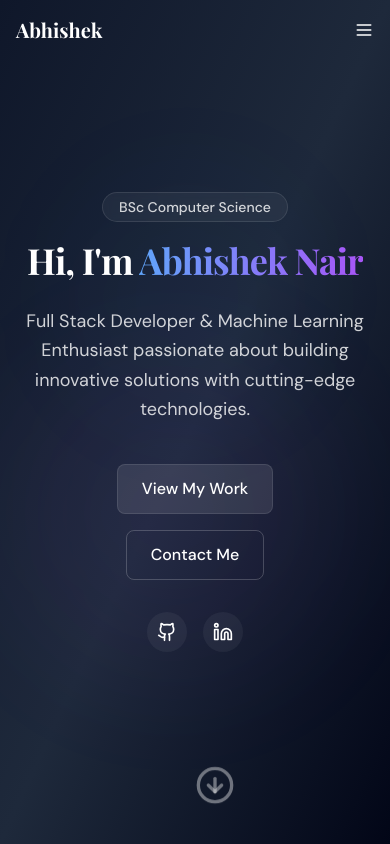
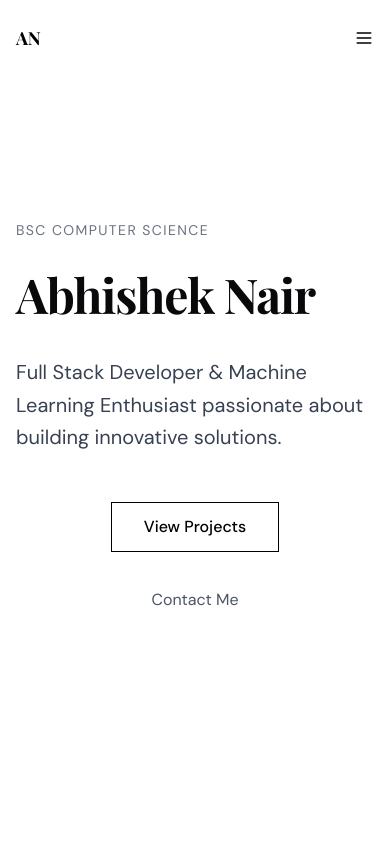
Before and after one commit to hea7hen/Abhishek_Nair, a React (Vite) app: page / in a window 390 px wide. Shown: the top 844 px of the page. Built offline with nearby package versions, Linux system fonts and the light colour scheme; a web font is replaced by a local one.

Commit message:
Update website theme
Update the website's theme to match the style of the provided external website.

```diff
--- a/src/components/Footer.tsx
+++ b/src/components/Footer.tsx
@@ -12,17 +12,17 @@ export default function Footer() {
   ];
 
   return (
-    <footer className="bg-slate-900 text-white py-12">
+    <footer className="py-16 border-t border-gray-200">
       <div className="container-custom">
-        <div className="flex flex-col md:flex-row justify-between items-center">
-          <div className="mb-6 md:mb-0">
-            <h3 className="text-2xl font-display font-bold mb-2">Abhishek Nair</h3>
-            <p className="text-slate-400 max-w-md">
-              Full Stack Developer & Machine Learning Enthusiast building innovative digital solutions with cutting-edge technologies.
+        <div className="flex flex-col md:flex-row justify-between items-start mb-12">
+          <div className="mb-10 md:mb-0">
+            <h3 className="text-2xl font-display font-bold mb-4">Abhishek Nair</h3>
+            <p className="text-gray-600 max-w-md">
+              Full Stack Developer & Machine Learning Enthusiast building innovative digital solutions.
             </p>
           </div>
 
-          <div className="flex space-x-4">
+          <div className="flex space-x-6">
             {socialLinks.map((link, index) => (
               <a
                 key={index}
@@ -30,7 +30,7 @@ export default function Footer() {
                 aria-label={link.label}
                 target="_blank"
                 rel="noopener noreferrer"
-                className="w-10 h-10 rounded-full bg-slate-800/50 flex items-center justify-center text-slate-400 hover:bg-slate-700 hover:text-white transition-all duration-300"
+                className="text-gray-500 hover:text-black transition-all duration-300"
               >
                 {link.icon}
               </a>
@@ -38,17 +38,17 @@ export default function Footer() {
           </div>
         </div>
 
-        <div className="border-t border-slate-800/50 mt-8 pt-8 flex flex-col md:flex-row justify-between items-center">
-          <p className="text-slate-400 text-sm mb-4 md:mb-0">
+        <div className="flex flex-col md:flex-row justify-between items-center">
+          <p className="text-gray-500 text-sm mb-6 md:mb-0">
             © {currentYear} Abhishek Nair. All rights reserved.
           </p>
 
-          <div className="flex space-x-6">
+          <div className="flex space-x-8">
             {["Home", "About", "Projects", "Contact"].map((item) => (
               <a
                 key={item}
                 href={`#${item.toLowerCase()}`}
-                className="text-sm text-slate-400 hover:text-white transition-colors"
+                className="text-sm text-gray-500 hover:text-black transition-colors"
               >
                 {item}
               </a>
--- a/src/components/Hero.tsx
+++ b/src/components/Hero.tsx
@@ -1,33 +1,7 @@
 
-import { useEffect, useRef } from 'react';
-import { ArrowDownCircle, Github, Linkedin } from 'lucide-react';
+import { ArrowDownCircle } from 'lucide-react';
 
 export default function Hero() {
-  const sectionRef = useRef<HTMLDivElement>(null);
-
-  useEffect(() => {
-    const observer = new IntersectionObserver(
-      ([entry]) => {
-        if (entry.isIntersecting) {
-          entry.target.classList.add('opacity-100');
-          entry.target.classList.remove('opacity-0');
-          observer.unobserve(entry.target);
-        }
-      },
-      { threshold: 0.1 }
-    );
-
-    if (sectionRef.current) {
-      observer.observe(sectionRef.current);
-    }
-
-    return () => {
-      if (sectionRef.current) {
-        observer.unobserve(sectionRef.current);
-      }
-    };
-  }, []);
-
   const scrollToNextSection = () => {
     const aboutSection = document.getElementById('about');
     if (aboutSection) {
@@ -38,63 +12,32 @@ export default function Hero() {
   return (
     <section
       id="home"
-      ref={sectionRef}
-      className="relative min-h-screen flex items-center justify-center overflow-hidden transition-opacity duration-1000 opacity-0"
+      className="min-h-screen flex items-center justify-center bg-white"
     >
-      {/* Background gradient */}
-      <div className="absolute inset-0 bg-gradient-to-br from-slate-900 via-slate-800 to-slate-950 -z-10" />
+      <div className="container-custom">
+        <div className="max-w-3xl mx-auto">
+          <p className="text-sm uppercase tracking-widest text-gray-500 mb-6">BSc Computer Science</p>
 
-      {/* Abstract shapes */}
-      <div className="absolute top-[20%] left-[15%] w-64 h-64 rounded-full bg-blue-500/5 blur-3xl animate-pulse" />
-      <div className="absolute bottom-[20%] right-[15%] w-80 h-80 rounded-full bg-purple-500/5 blur-3xl animate-float" />
-
-      <div className="container-custom relative z-10">
-        <div className="max-w-3xl mx-auto text-center">
-          <div className="inline-block mb-4 px-4 py-1 rounded-full bg-white/5 backdrop-blur-sm border border-white/10">
-            <p className="text-white/80 text-sm font-medium animate-slide-down">BSc Computer Science</p>
-          </div>
-
-          <h1 className="text-4xl md:text-6xl lg:text-7xl font-bold text-white mb-6 leading-tight animate-slide-up">
-            Hi, I'm <span className="text-transparent bg-clip-text bg-gradient-to-r from-blue-400 to-purple-500">Abhishek Nair</span>
+          <h1 className="text-5xl md:text-7xl font-display font-bold mb-8 leading-tight">
+            Abhishek Nair
           </h1>
 
-          <p className="text-white/80 text-lg md:text-xl mb-10 max-w-2xl mx-auto leading-relaxed animate-slide-up animation-delay-200">
-            Full Stack Developer & Machine Learning Enthusiast passionate about building innovative solutions with cutting-edge technologies.
+          <p className="text-xl md:text-2xl text-gray-700 max-w-2xl leading-relaxed mb-12">
+            Full Stack Developer & Machine Learning Enthusiast passionate about building innovative solutions.
           </p>
 
-          <div className="flex flex-col sm:flex-row items-center justify-center gap-4 animate-slide-up animation-delay-300">
-            <button
-              onClick={() => document.getElementById('projects')?.scrollIntoView({behavior: 'smooth'})}
-              className="px-6 py-3 bg-white/10 backdrop-blur-sm border border-white/10 text-white rounded-lg font-medium hover:bg-white/20 transition-all duration-300"
+          <div className="flex flex-col sm:flex-row items-center gap-6">
+            <a
+              href="#projects"
+              className="px-8 py-3 border border-black text-black rounded-none font-medium hover:bg-black hover:text-white transition-all duration-300"
             >
-              View My Work
-            </button>
-            <button
-              onClick={() => document.getElementById('contact')?.scrollIntoView({behavior: 'smooth'})}
-              className="px-6 py-3 bg-transparent border border-white/20 text-white rounded-lg font-medium hover:bg-white/10 transition-all duration-300"
+              View Projects
+            </a>
+            <a
+              href="#contact"
+              className="px-8 py-3 text-gray-600 hover:text-black transition-all duration-300"
             >
               Contact Me
-            </button>
-          </div>
-
-          <div className="flex justify-center mt-8 space-x-4">
-            <a
-              href="https://github.com"
-              target="_blank"
-              rel="noopener noreferrer"
-              className="w-10 h-10 rounded-full bg-white/5 flex items-center justify-center text-white hover:bg-white/10 transition-all duration-300"
-              aria-label="GitHub"
-            >
-              <Github className="h-5 w-5" />
-            </a>
-            <a
-              href="https://linkedin.com"
-              target="_blank"
-              rel="noopener noreferrer"
-              className="w-10 h-10 rounded-full bg-white/5 flex items-center justify-center text-white hover:bg-white/10 transition-all duration-300"
-              aria-label="LinkedIn"
-            >
-              <Linkedin className="h-5 w-5" />
             </a>
           </div>
         </div>
@@ -102,7 +45,7 @@ export default function Hero() {
 
       <button
         onClick={scrollToNextSection}
-        className="absolute bottom-8 left-1/2 transform -translate-x-1/2 text-white/40 hover:text-white transition-colors duration-300 animate-bounce"
+        className="absolute bottom-10 left-1/2 transform -translate-x-1/2 text-gray-400 hover:text-black transition-colors duration-300"
         aria-label="Scroll down"
       >
         <ArrowDownCircle className="h-10 w-10" />
--- a/src/components/Navbar.tsx
+++ b/src/components/Navbar.tsx
@@ -1,7 +1,6 @@
 
 import { useState, useEffect } from "react";
 import { Menu, X } from "lucide-react";
-import { cn } from "@/lib/utils";
 
 export default function Navbar() {
   const [isOpen, setIsOpen] = useState(false);
@@ -30,34 +29,25 @@ export default function Navbar() {
 
   return (
     <nav
-      className={cn(
-        "fixed top-0 left-0 w-full z-50 transition-all duration-300",
-        scrolled ? "py-3 bg-white/80 backdrop-blur-lg shadow-sm" : "py-4 bg-transparent"
-      )}
+      className={`fixed top-0 left-0 w-full z-50 transition-all duration-300 ${
+        scrolled ? "py-4 bg-white shadow-sm" : "py-6 bg-white"
+      }`}
     >
       <div className="container-custom flex items-center justify-between">
         <a
           href="#"
-          className="flex items-center text-xl font-display font-bold"
+          className="text-lg font-display font-bold text-black"
         >
-          <span
-            className={cn(
-              "transition-all duration-300",
-              scrolled ? "text-primary" : "text-white"
-            )}
-          >Abhishek</span>
+          AN
         </a>
 
         {/* Desktop Navigation */}
-        <div className="hidden md:flex items-center space-x-10">
+        <div className="hidden md:flex items-center space-x-12">
           {["home", "about", "projects", "skills", "contact"].map((item) => (
             <button
               key={item}
               onClick={() => scrollToSection(item)}
-              className={cn(
-                "text-sm tracking-wide transition-all duration-200 capitalize hover:text-accent relative after:absolute after:bottom-[-4px] after:left-0 after:h-[1px] after:w-0 after:bg-accent after:transition-all after:duration-300 hover:after:w-full",
-                scrolled ? "text-slate-700" : "text-white"
-              )}
+              className="text-sm uppercase tracking-widest text-gray-500 hover:text-black transition-colors duration-200"
             >
               {item}
             </button>
@@ -71,22 +61,22 @@ export default function Navbar() {
           aria-label="Toggle menu"
         >
           {isOpen ? (
-            <X className="h-5 w-5 text-slate-700" />
+            <X className="h-5 w-5 text-black" />
           ) : (
-            <Menu className={cn("h-5 w-5", scrolled ? "text-slate-700" : "text-white")} />
+            <Menu className="h-5 w-5 text-black" />
           )}
         </button>
       </div>
 
       {/* Mobile menu */}
       {isOpen && (
-        <div className="md:hidden absolute top-full left-0 w-full bg-white/95 backdrop-blur-lg shadow-lg">
-          <div className="container-custom py-4 flex flex-col space-y-4">
+        <div className="md:hidden absolute top-full left-0 w-full bg-white border-t border-gray-100">
+          <div className="container-custom py-6 flex flex-col space-y-6">
             {["home", "about", "projects", "skills", "contact"].map((item) => (
               <button
                 key={item}
                 onClick={() => scrollToSection(item)}
-                className="text-slate-700 text-sm py-2 transition-all capitalize duration-200 hover:text-accent hover:pl-2"
+                className="text-sm uppercase tracking-widest text-gray-500 hover:text-black transition-colors py-2"
               >
                 {item}
               </button>
--- a/src/components/ProjectCard.tsx
+++ b/src/components/ProjectCard.tsx
@@ -1,5 +1,4 @@
 
-import { useState, useRef } from 'react';
 import { ExternalLink, Github } from 'lucide-react';
 import { cn } from '@/lib/utils';
 
@@ -24,19 +23,12 @@ export default function ProjectCard({
   className,
   index
 }: ProjectCardProps) {
-  const [isHovered, setIsHovered] = useState(false);
-  const cardRef = useRef<HTMLDivElement>(null);
-
   return (
     <div
-      ref={cardRef}
       className={cn(
-        "group relative overflow-hidden rounded-xl bg-white shadow-sm transition-all duration-500",
-        `animate-slide-up animation-delay-${(index % 5) * 100}`,
+        "group border border-gray-200 hover:border-gray-400 transition-all duration-300",
         className
       )}
-      onMouseEnter={() => setIsHovered(true)}
-      onMouseLeave={() => setIsHovered(false)}
     >
       <div className="aspect-video overflow-hidden">
         <img
@@ -48,30 +40,30 @@ export default function ProjectCard({
       </div>
 
       <div className="p-6">
-        <div className="mb-4 flex flex-wrap gap-2">
+        <h3 className="text-xl font-bold mb-4 text-gray-900">{title}</h3>
+        <p className="text-gray-600 mb-6">{description}</p>
+
+        <div className="mb-6 flex flex-wrap gap-2">
           {tags.map((tag, i) => (
             <span
               key={i}
-              className="text-xs font-medium px-2 py-1 rounded-full bg-slate-100 text-slate-600"
+              className="text-xs px-3 py-1 border border-gray-200 text-gray-600"
             >
               {tag}
             </span>
           ))}
         </div>
 
-        <h3 className="text-xl font-bold mb-2 text-gray-900">{title}</h3>
-        <p className="text-gray-600 mb-4 line-clamp-2">{description}</p>
-
-        <div className="flex space-x-3">
+        <div className="flex space-x-6">
           {liveUrl && (
             <a
               href={liveUrl}
               target="_blank"
               rel="noopener noreferrer"
-              className="flex items-center text-slate-600 hover:text-slate-900 transition-colors text-sm"
+              className="flex items-center text-gray-600 hover:text-black transition-colors text-sm uppercase tracking-wider"
             >
-              <ExternalLink className="h-4 w-4 mr-1" />
-              Live Preview
+              <ExternalLink className="h-4 w-4 mr-2" />
+              View Project
             </a>
           )}
 
@@ -80,22 +72,14 @@ export default function ProjectCard({
               href={repoUrl}
               target="_blank"
               rel="noopener noreferrer"
-              className="flex items-center text-slate-600 hover:text-slate-900 transition-colors text-sm"
+              className="flex items-center text-gray-600 hover:text-black transition-colors text-sm uppercase tracking-wider"
             >
-              <Github className="h-4 w-4 mr-1" />
+              <Github className="h-4 w-4 mr-2" />
               Source Code
             </a>
           )}
         </div>
       </div>
-
-      {/* Hover effect gradient overlay */}
-      <div
-        className={cn(
-          "absolute inset-0 bg-gradient-to-t from-slate-500/5 to-transparent opacity-0 transition-opacity duration-500",
-          isHovered ? "opacity-100" : "opacity-0"
-        )}
-      />
     </div>
   );
 }
--- a/src/index.css
+++ b/src/index.css
@@ -7,33 +7,33 @@
 
 @layer base {
   :root {
-    --background: 210 40% 98%;
-    --foreground: 222.2 84% 4.9%;
+    --background: 0 0% 100%;
+    --foreground: 240 10% 3.9%;
 
     --card: 0 0% 100%;
-    --card-foreground: 222.2 84% 4.9%;
+    --card-foreground: 240 10% 3.9%;
 
     --popover: 0 0% 100%;
-    --popover-foreground: 222.2 84% 4.9%;
+    --popover-foreground: 240 10% 3.9%;
 
-    --primary: 222.2 47.4% 11.2%;
-    --primary-foreground: 210 40% 98%;
+    --primary: 240 5.9% 10%;
+    --primary-foreground: 0 0% 98%;
 
-    --secondary: 210 40% 96.1%;
-    --secondary-foreground: 222.2 47.4% 11.2%;
+    --secondary: 240 4.8% 95.9%;
+    --secondary-foreground: 240 5.9% 10%;
 
-    --muted: 210 40% 96.1%;
-    --muted-foreground: 215.4 16.3% 46.9%;
+    --muted: 240 4.8% 95.9%;
+    --muted-foreground: 240 3.8% 46.1%;
 
-    --accent: 217.2 32.6% 17.5%;
-    --accent-foreground: 210 40% 98%;
+    --accent: 240 4.8% 95.9%;
+    --accent-foreground: 240 5.9% 10%;
 
     --destructive: 0 84.2% 60.2%;
-    --destructive-foreground: 210 40% 98%;
+    --destructive-foreground: 0 0% 98%;
 
-    --border: 214.3 31.8% 91.4%;
-    --input: 214.3 31.8% 91.4%;
-    --ring: 222.2 84% 4.9%;
+    --border: 240 5.9% 90%;
+    --input: 240 5.9% 90%;
+    --ring: 240 5.9% 10%;
 
     --radius: 0.5rem;
 
@@ -48,33 +48,33 @@
   }
 
   .dark {
-    --background: 222.2 84% 4.9%;
-    --foreground: 210 40% 98%;
+    --background: 240 10% 3.9%;
+    --foreground: 0 0% 98%;
 
-    --card: 222.2 84% 4.9%;
-    --card-foreground: 210 40% 98%;
+    --card: 240 10% 3.9%;
+    --card-foreground: 0 0% 98%;
 
-    --popover: 222.2 84% 4.9%;
-    --popover-foreground: 210 40% 98%;
+    --popover: 240 10% 3.9%;
+    --popover-foreground: 0 0% 98%;
 
-    --primary: 210 40% 98%;
-    --primary-foreground: 222.2 47.4% 11.2%;
+    --primary: 0 0% 98%;
+    --primary-foreground: 240 5.9% 10%;
 
-    --secondary: 217.2 32.6% 17.5%;
-    --secondary-foreground: 210 40% 98%;
+    --secondary: 240 3.7% 15.9%;
+    --secondary-foreground: 0 0% 98%;
 
-    --muted: 217.2 32.6% 17.5%;
-    --muted-foreground: 215 20.2% 65.1%;
+    --muted: 240 3.7% 15.9%;
+    --muted-foreground: 240 5% 64.9%;
 
-    --accent: 217.2 32.6% 17.5%;
-    --accent-foreground: 210 40% 98%;
+    --accent: 240 3.7% 15.9%;
+    --accent-foreground: 0 0% 98%;
 
     --destructive: 0 62.8% 30.6%;
-    --destructive-foreground: 210 40% 98%;
+    --destructive-foreground: 0 0% 98%;
 
-    --border: 217.2 32.6% 17.5%;
-    --input: 217.2 32.6% 17.5%;
-    --ring: 212.7 26.8% 83.9%;
+    --border: 240 3.7% 15.9%;
+    --input: 240 3.7% 15.9%;
+    --ring: 240 4.9% 83.9%;
 
     --sidebar-background: 240 5.9% 10%;
     --sidebar-foreground: 240 4.8% 95.9%;
@@ -99,27 +99,6 @@
 
   h1, h2, h3, h4, h5, h6 {
     @apply font-display tracking-tight;
-  }
-
-  .blur-element {
-    @apply backdrop-blur-md bg-white/10 border border-white/20 shadow-lg;
-  }
-
-  ::-webkit-scrollbar {
-    width: 6px;
-    height: 6px;
-  }
-
-  ::-webkit-scrollbar-track {
-    @apply bg-transparent;
-  }
-
-  ::-webkit-scrollbar-thumb {
-    @apply bg-muted rounded-full;
-  }
-
-  ::-webkit-scrollbar-thumb:hover {
-    @apply bg-muted-foreground/50;
   }
 }
 
```
